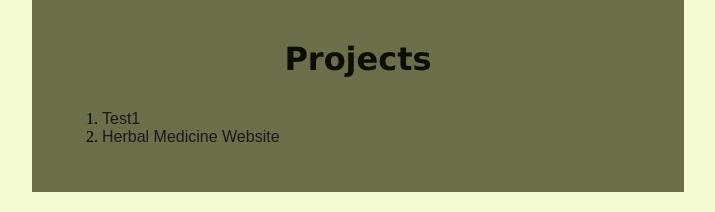
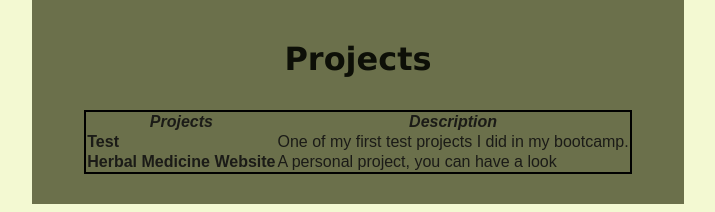
Before and after one commit to OzoneMotion/portfolio, a plain HTML site: page index.html in a window 1280 px wide. Shown: the part 1363-1575 px from the top of the page, without its empty margins (282-997 px from the left). Drawn offline with Linux system fonts and the light colour scheme.

Commit message:
Añadi la parte de proyectos como tabla con la descripción

```diff
--- a/Styles/estilos.css
+++ b/Styles/estilos.css
@@ -49,6 +49,29 @@ div{
     font-family: Arial, Helvetica, sans-serif;
     text-decoration:none;
     }
+.container {
+        height: 100vh;
+        display: flex;
+        align-items: center;
+      }
+table {
+    margin: 0 auto;
+    border: 2px solid black;
+    border-color: black;
+    border-collapse: collapse;
+  }
+
+th{
+    color: #1b1b17;
+    font-style: italic;
+    font-family: Arial, Helvetica, sans-serif;
+    }
+
+td{
+    color: #1b1b17;
+    font-family: Arial, Helvetica, sans-serif;
+
+}
 
 #u-list {
     list-style-type:square;
--- a/index.html
+++ b/index.html
@@ -57,14 +57,30 @@
 
     <div>
         <h3>Projects</h3>
-        <ol>
+        <table class="tabla">
+            <tr>
+                <th>Projects</th>
+                <th>Description</th>
+            </tr>
+            <tr>
+                <td> <a class="links" href="https://github.com/OzoneMotion/test" target="_blank"><b>Test</b></a></td>
+                <td>One of my first test projects I did in my bootcamp.</td>
+        </tr>
+        <tr>
+            <td><a class="links" href="https://www.youtube.com/watch?v=u6y5NSiRPOw&ab_channel=MariyaTakeuchi-Topic" target="_blank"><b>Herbal Medicine Website</b></a></td>
+            <td>A personal project, you can have a look</td>
+    </tr>
+
+        </table>
+
+        <!-- <ol>
             <li>
                 <a class="links" href="https://github.com/OzoneMotion/test" target="_blank">Test1</a>
             </li>
             <li>
                 <a class="links" href="https://www.youtube.com/watch?v=u6y5NSiRPOw&ab_channel=MariyaTakeuchi-Topic" target="_blank">Herbal Medicine Website</a>
             </li>
-        </ol>
+        </ol> -->
     </div>
 </div>
 
```
